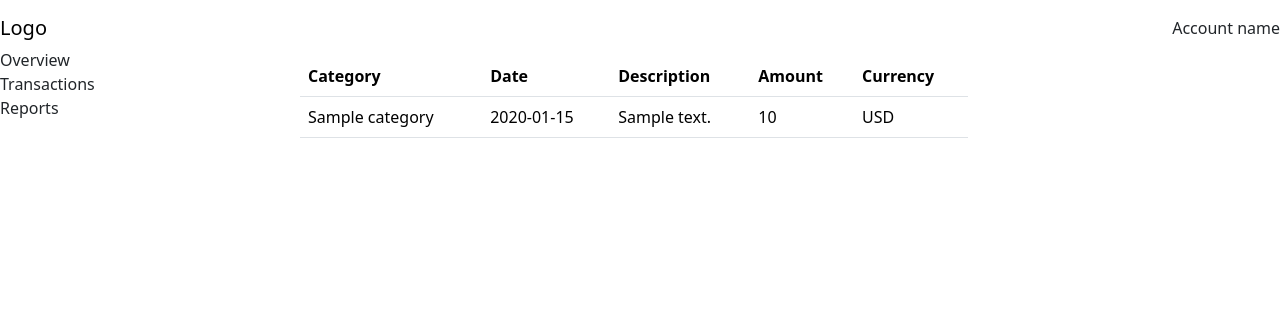
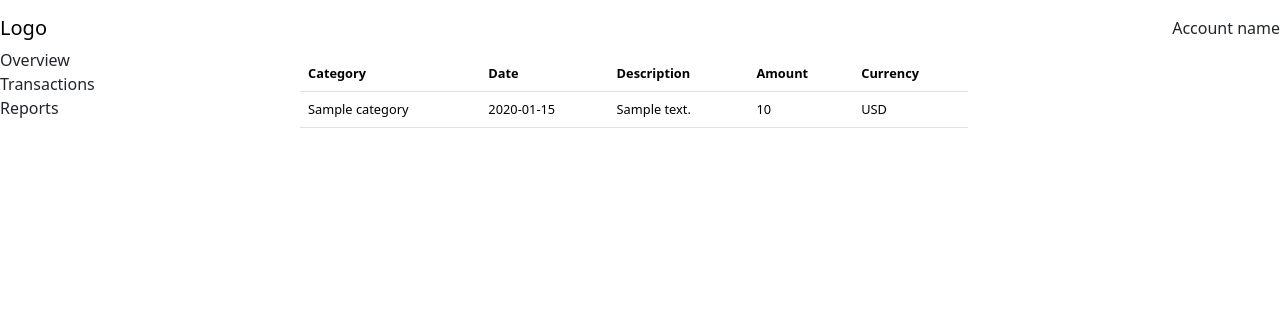
Before and after one commit to adogb/budget-app, a Flask app: template webapp/templates/transactions.html in a window 1280 px wide. Shown: the top 316 px of the page. Run offline with Flask 3, Linux system fonts and the light colour scheme; the template is opened without the code that fills it: most values are stand-ins (such as "Sample title", 1, 10 or a date in 2020).

Commit message:
Reduce table text size

```diff
--- a/webapp/static/styles.css
+++ b/webapp/static/styles.css
@@ -11,3 +11,7 @@
 .main-content {
     padding-left: 230px; /* Same as the width of the sidenav */
 }
+
+table {
+    font-size: 0.8rem;
+}
```
